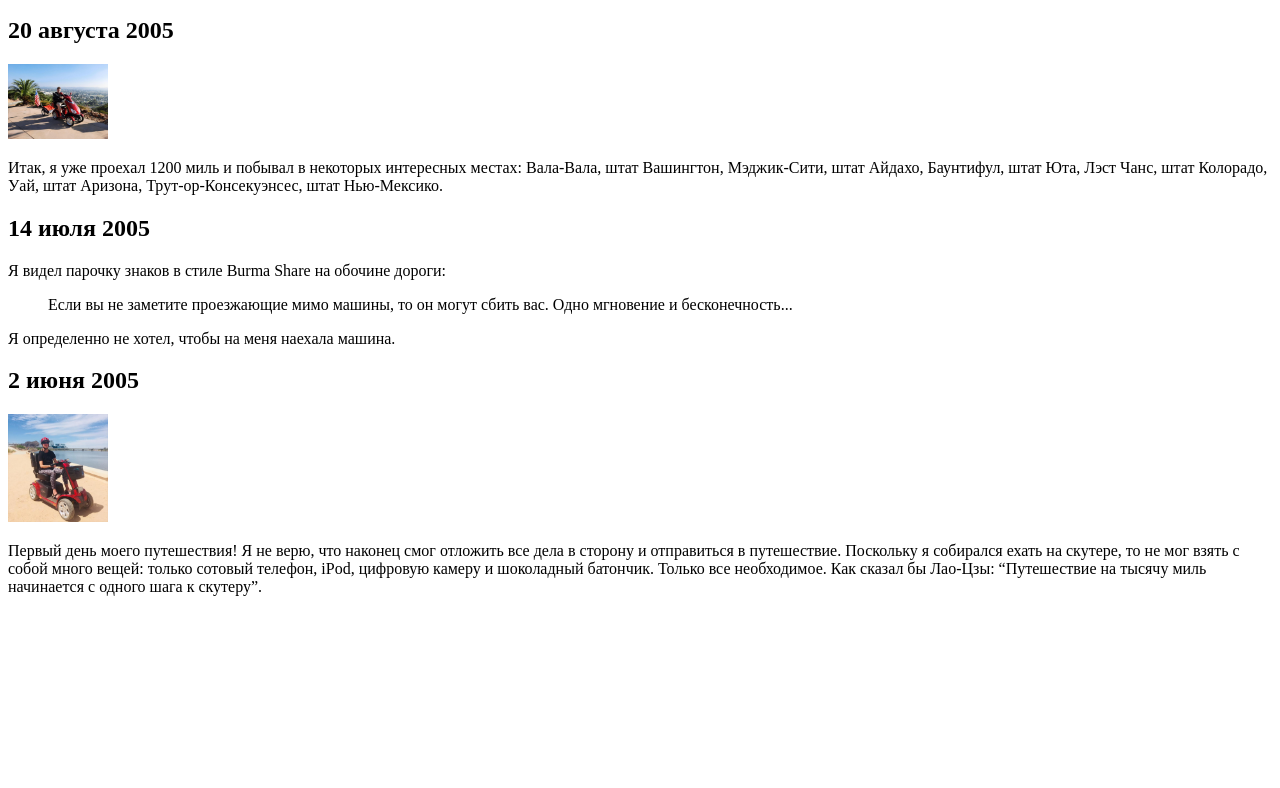
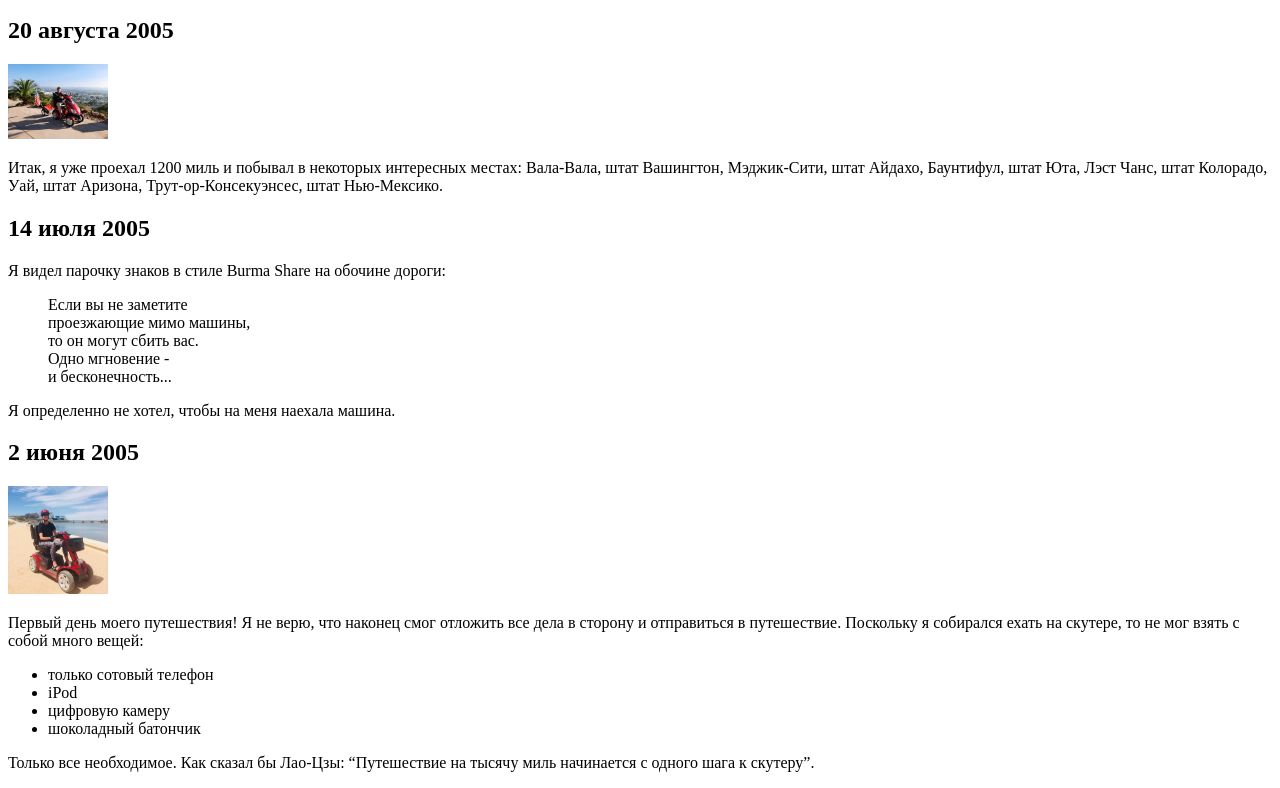
Before and after one commit to htseee/scooter-usa, a plain HTML site: page index.html in a window 1280 px wide. Shown: the part 101-889 px from the top of the page. Before the commit the page ends 800 px from the top, so only its background shows below. Drawn offline with Linux system fonts and the light colour scheme.

Commit message:
changed index.html add ol and ul list

```diff
--- a/index.html
+++ b/index.html
@@ -20,8 +20,11 @@
             Я видел парочку знаков в стиле Burma Share на обочине дороги:
         </p>
         <blockquote>
-            Если вы не заметите проезжающие мимо машины, то
-            он могут сбить вас. Одно мгновение и бесконечность...
+            Если вы не заметите<br>
+            проезжающие мимо машины,<br>
+            то он могут сбить вас.<br>
+            Одно мгновение -<br>
+            и бесконечность...
         </blockquote>
         <p>
             Я определенно не хотел, чтобы на меня наехала машина.
@@ -30,9 +33,17 @@
         <img src="images/GetImage.jfif" width="100px">
         <p>
             Первый день моего путешествия! Я не верю, что наконец смог отложить все дела в сторону и отправиться в
-            путешествие. Поскольку я собирался ехать на скутере, то не мог взять с собой много вещей: только сотовый
-            телефон, iPod, цифровую камеру и шоколадный батончик. Только все необходимое. Как сказал бы Лао-Цзы:
-            <q>Путешествие на тысячу миль начинается с одного шага к скутеру</q>.
+            путешествие. Поскольку я собирался ехать на скутере, то не мог взять с собой много вещей:
+        </p>
+        <ul>
+            <li>только сотовый телефон</li>
+            <li>iPod</li>
+            <li>цифровую камеру</li>
+            <li>шоколадный батончик</li>
+        </ul>
+        <p>
+            Только все необходимое. Как сказал бы Лао-Цзы: <q>Путешествие на тысячу миль начинается с одного
+            шага к скутеру</q>.
         </p>
     </body>
 </html>
```
